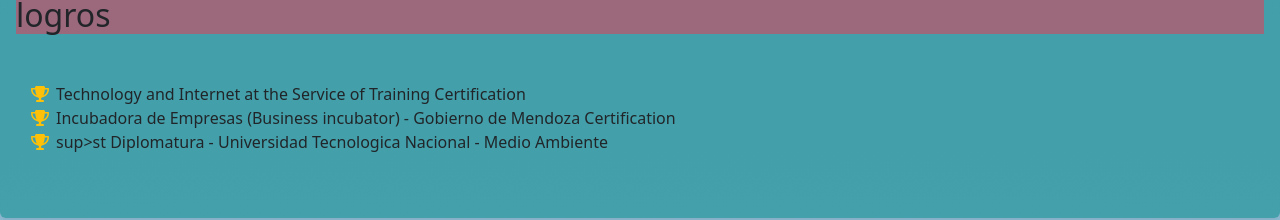
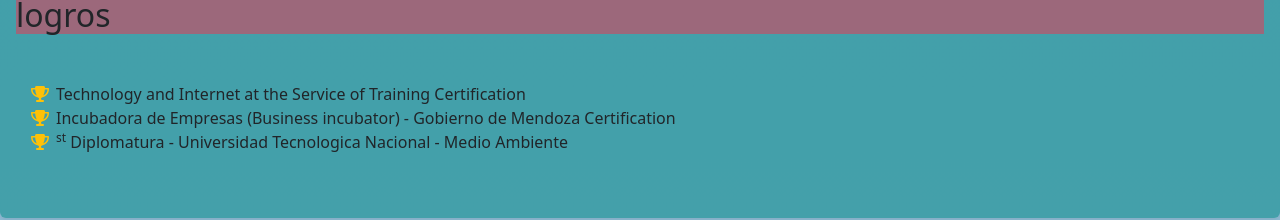
Before and after one commit to trubiano59/mi-maqueta-front-end, a plain HTML site: page index.html in a window 1280 px wide. Shown: the part 5751-5971 px from the top of the page. Drawn offline with nearby package versions, Linux system fonts and the light colour scheme.

Commit message:
arreglo awards

```diff
--- a/index.html
+++ b/index.html
@@ -319,7 +319,7 @@
       </li>
       <li>
       <span class="fa-li"><i class="fas fa-trophy text-warning"></i></span>
-      sup>st</sup>
+      <sup>st</sup>
       Diplomatura - Universidad Tecnologica Nacional - Medio Ambiente
       </li>
       </ul>
```
Also changed, not shown: assets/css/styles.css (+0 -14 lines).
